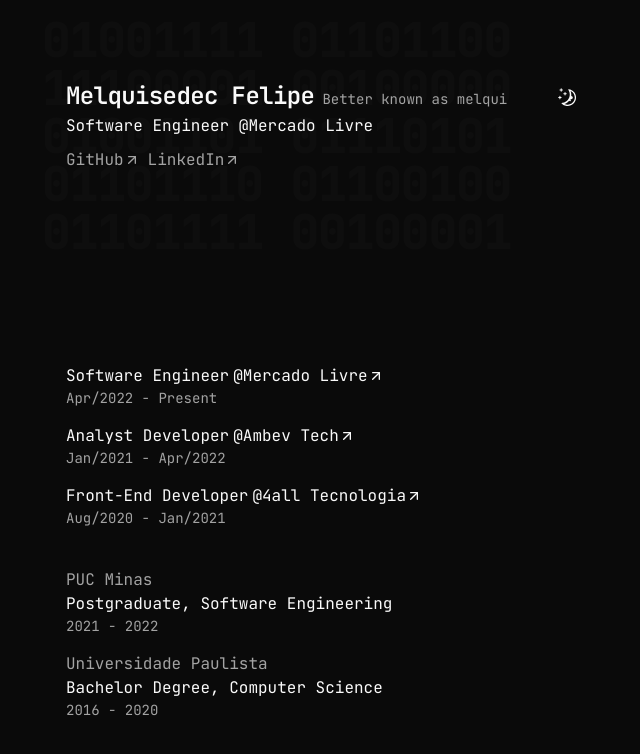
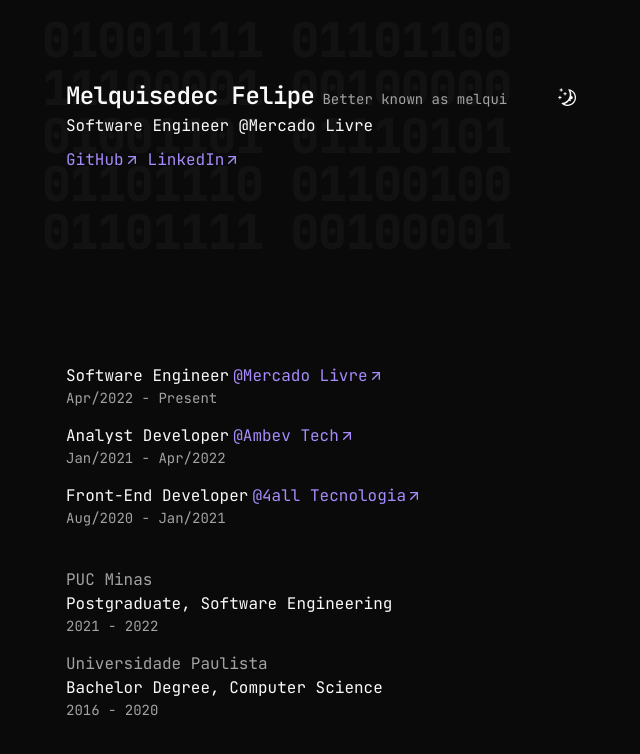
Before and after one commit to melquisedecfelipe/melquisedec.dev, a Next.js app: page / in a window 1280 px wide. Shown: the top 754 px of the page, without its empty margins (314-954 px from the left). Built offline with nearby package versions, Linux system fonts and the light colour scheme.

Commit message:
Update page layout and remove unnecessary CSS classes

```diff
--- a/src/app/page.tsx
+++ b/src/app/page.tsx
@@ -12,7 +12,7 @@
 export default function Home() {
   return (
     <main className="max-w-[600px] m-auto p-4 lg:p-10 lg:py-20 md:h-screen flex flex-col justify-between relative">
-      <h1 className="scroll-m-20 text-4xl font-extrabold tracking-tight lg:text-5xl absolute z-0 opacity-5 text-muted-foreground dark:opacity-15 dark:text-muted top-4 left-4 max-w-[500px]">
+      <h1 className="scroll-m-20 text-4xl font-extrabold tracking-tight lg:text-5xl absolute z-0 opacity-5 text-muted-foreground top-4 left-4 max-w-[500px] select-none">
         01001111 01101100 11100001 00100000 01001101 01110101 01101110 01100100
         01101111 00100001
       </h1>
--- a/src/components/link/index.tsx
+++ b/src/components/link/index.tsx
@@ -13,7 +13,7 @@
   return (
     <NextLink
       className={cn(
-        'hover:underline inline-flex items-center w-max transition-all break-words hover:text-foreground',
+        'hover:underline inline-flex items-center w-max transition-all break-words hover:text-foreground text-violet-500 hover:text-violet-600 dark:text-violet-400 dark:hover:text-violet-500',
         className
       )}
       href={href}
```
